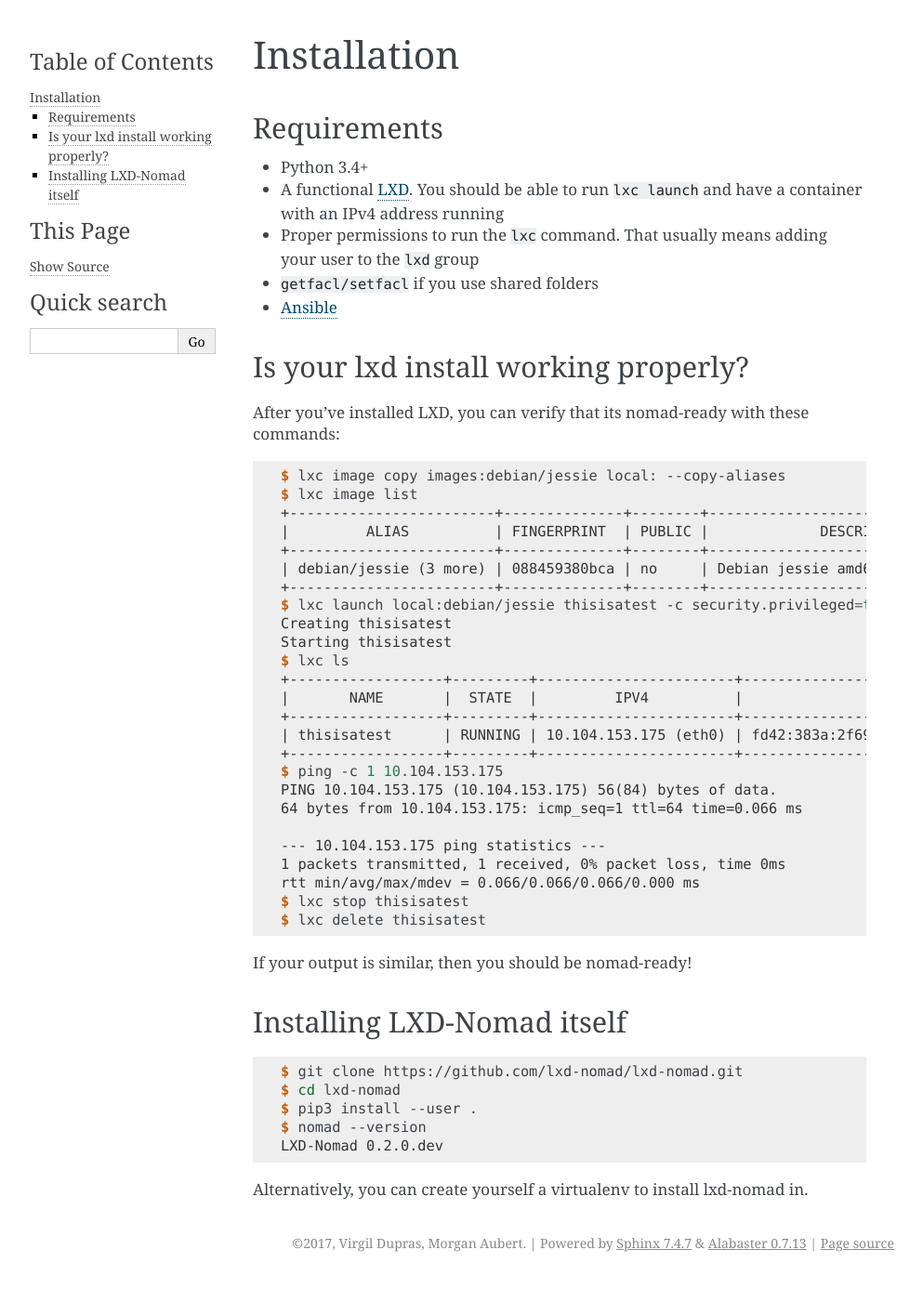
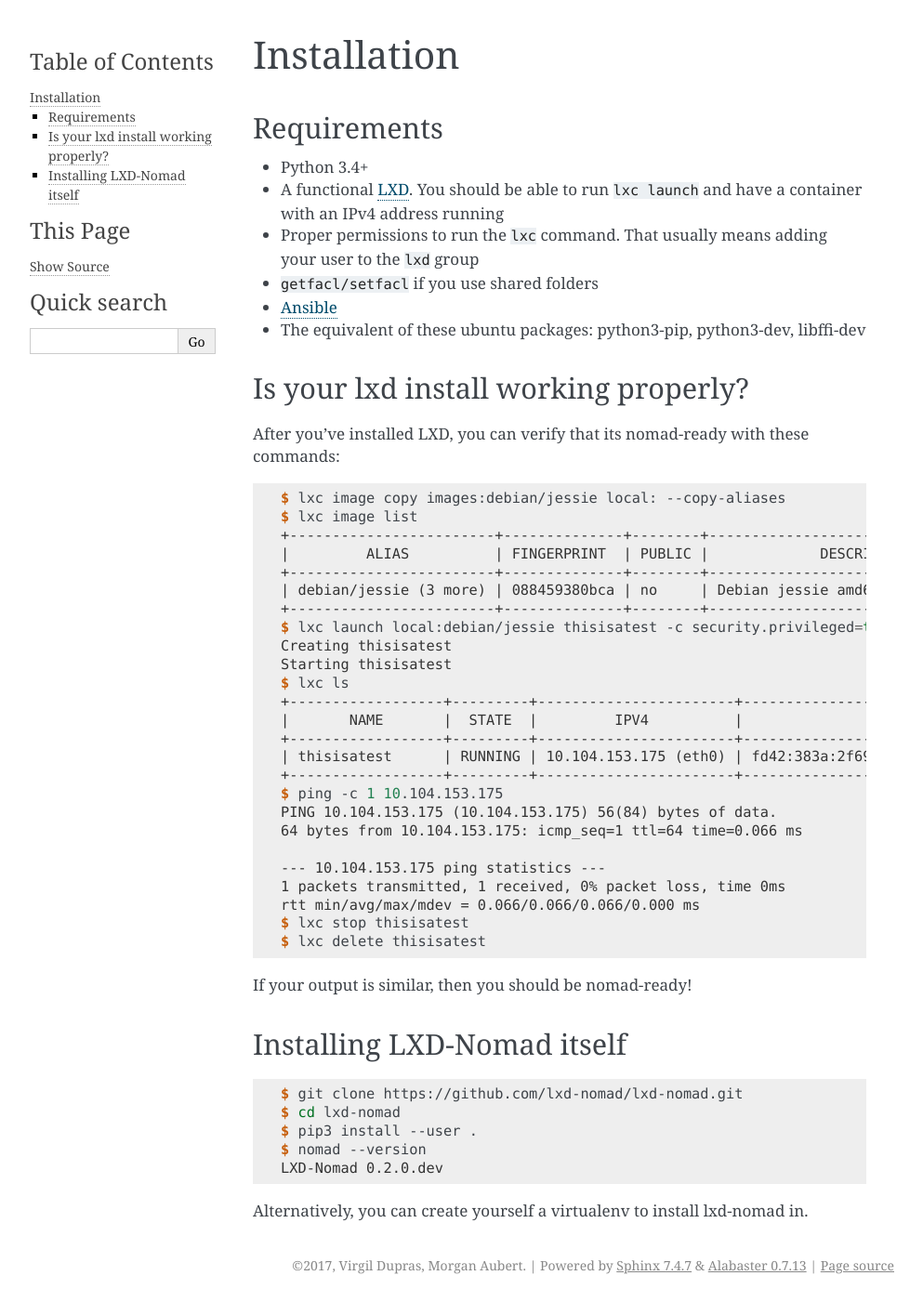
Before and after one commit to lxdock/lxdock, a Sphinx documentation site: the page built from docs/user/install.rst, in a window 1280 px wide. Shown: the whole page at 93% size, without its empty margins (148-1141 px from the left). Built offline with Sphinx 7.4.7, drawn with Linux system fonts in a browser that asks for light colours; before the commit the page ends 1377 px from its top, so only the background shows below that.

Commit message:
Docs: add missing requirements

```diff
--- a/docs/user/install.rst
+++ b/docs/user/install.rst
@@ -11,6 +11,7 @@
   ``lxd`` group
 - ``getfacl/setfacl`` if you use shared folders
 - Ansible_
+- The equivalent of these ubuntu packages: python3-pip, python3-dev, libffi-dev
 
 Is your lxd install working properly?
 -------------------------------------
```
